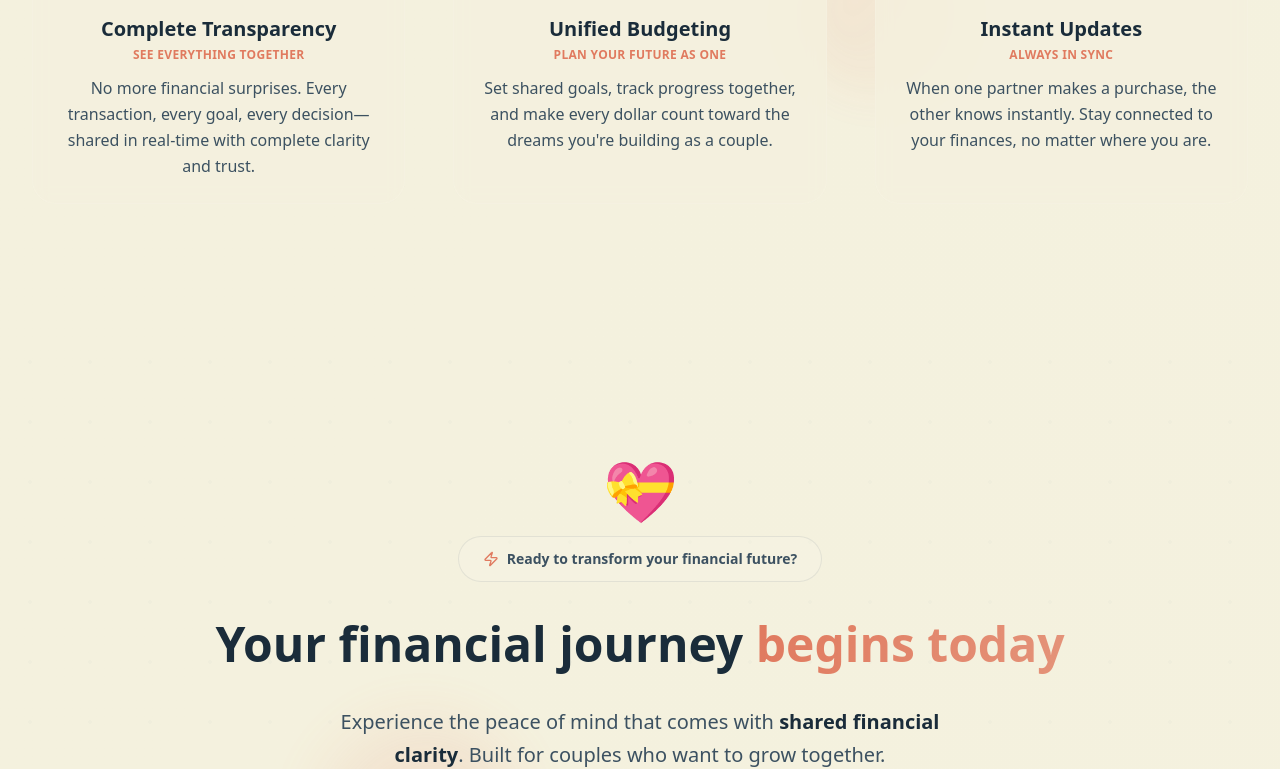
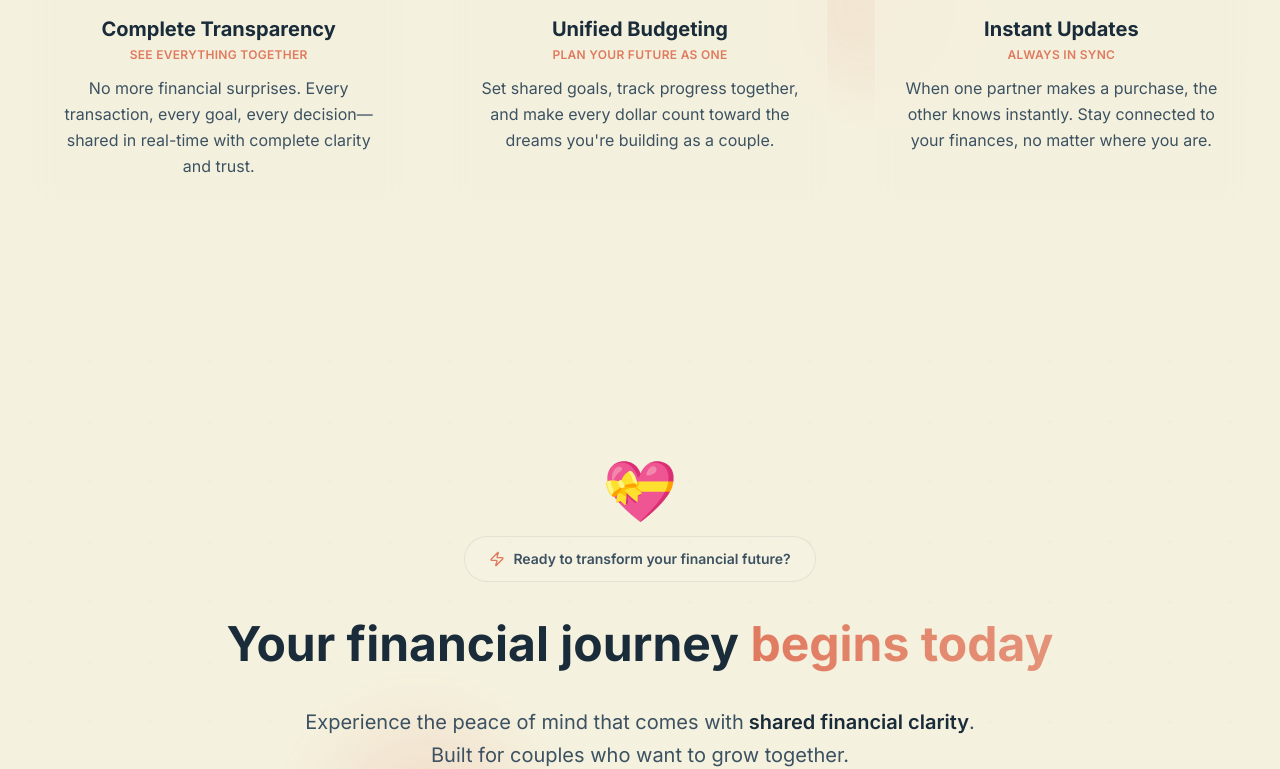
Before and after one commit to RyelBanfield/pockets, a Next.js app: page / in a window 1280 px wide. Shown: the part 1182-1951 px from the top of the page. Built offline with nearby package versions, Linux system fonts and the light colour scheme; no server answers.

Commit message:
feat: update layout component to use Inter font and refactor provider structure for clarity

```diff
--- a/src/app/layout.tsx
+++ b/src/app/layout.tsx
@@ -2,20 +2,15 @@ import "./globals.css";
 
 import { ClerkProvider } from "@clerk/nextjs";
 import type { Metadata } from "next";
-import { Geist, Geist_Mono } from "next/font/google";
+import { Inter } from "next/font/google";
 
 import ConvexClientProvider from "@/src/components/ConvexClientProvider";
 import Footer from "@/src/components/Footer";
 import Navbar from "@/src/components/Navbar";
 import { ThemeProvider } from "@/src/components/theme-provider";
 
-const geistSans = Geist({
-  variable: "--font-geist-sans",
-  subsets: ["latin"],
-});
-
-const geistMono = Geist_Mono({
-  variable: "--font-geist-mono",
+const inter = Inter({
+  variable: "--font-inter",
   subsets: ["latin"],
 });
 
@@ -28,24 +23,28 @@ export const metadata: Metadata = {
   },
 };
 
-export default function RootLayout({
-  children,
-}: Readonly<{
-  children: React.ReactNode;
-}>) {
-  return (
+// Compose all providers in a single component for clarity
+const Providers = ({ children }: { children: React.ReactNode }) => (
   <ClerkProvider>
     <ConvexClientProvider>
-        <html lang="en" suppressHydrationWarning>
-          <body
-            className={`${geistSans.variable} ${geistMono.variable} from-background to-eggshell-700/20 dark:from-background dark:to-delft_blue-600/10 flex min-h-screen flex-col bg-gradient-to-br antialiased`}
-          >
       <ThemeProvider
         attribute="class"
         defaultTheme="system"
         enableSystem
         disableTransitionOnChange
       >
+        {children}
+      </ThemeProvider>
+    </ConvexClientProvider>
+  </ClerkProvider>
+);
+
+const RootLayout = ({ children }: Readonly<{ children: React.ReactNode }>) => (
+  <html lang="en" suppressHydrationWarning>
+    <body
+      className={`${inter.className} from-background to-eggshell-700/20 dark:from-background dark:to-delft_blue-600/10 flex min-h-screen flex-col bg-gradient-to-br antialiased`}
+    >
+      <Providers>
         <header className="sticky top-0 z-50">
           <Navbar />
         </header>
@@ -53,10 +52,9 @@ export default function RootLayout({
         <footer className="mt-auto">
           <Footer />
         </footer>
-            </ThemeProvider>
+      </Providers>
     </body>
   </html>
-      </ConvexClientProvider>
-    </ClerkProvider>
 );
-}
+
+export default RootLayout;
```
Also changed, not shown: 1 other file (tests, documents, lock files or other folders). Lines whose indentation alone changed are shown as unchanged.
